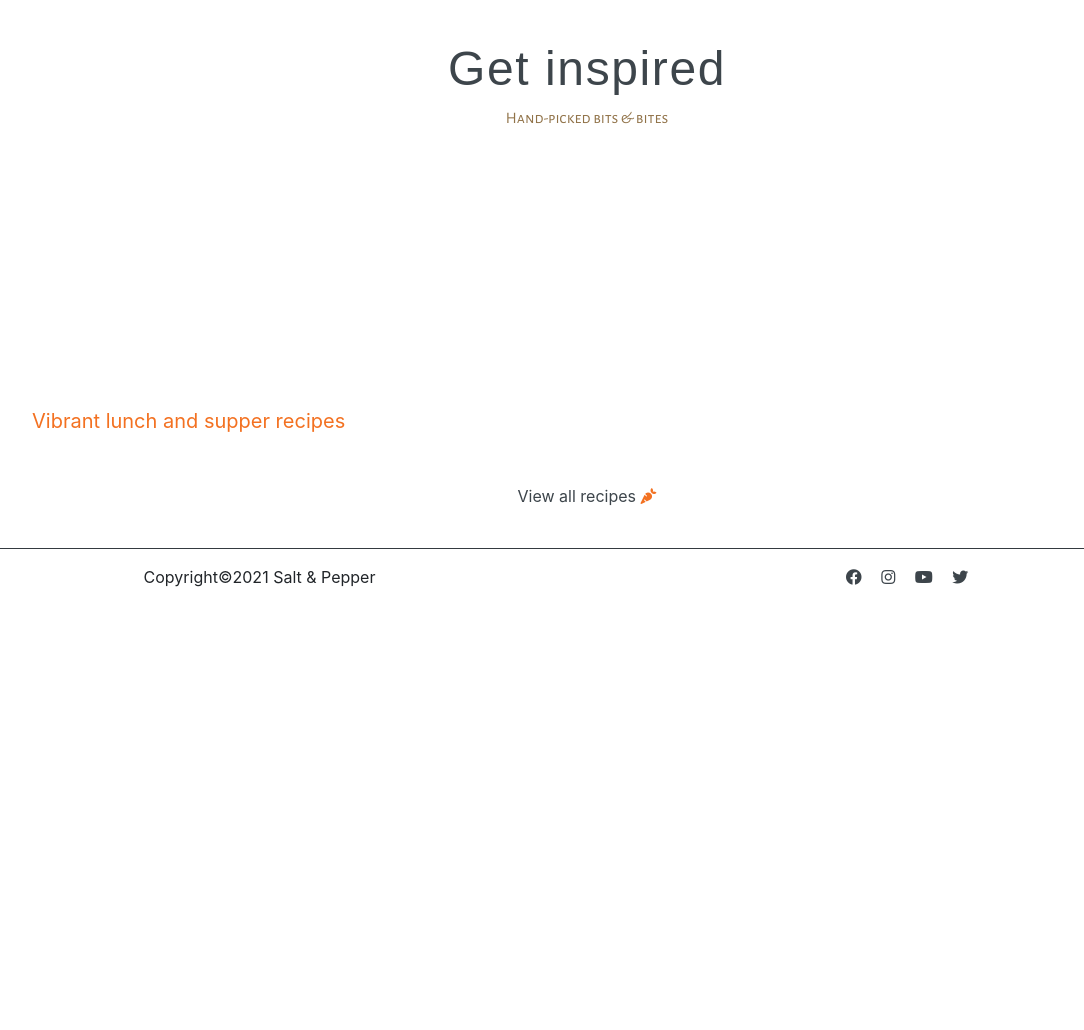
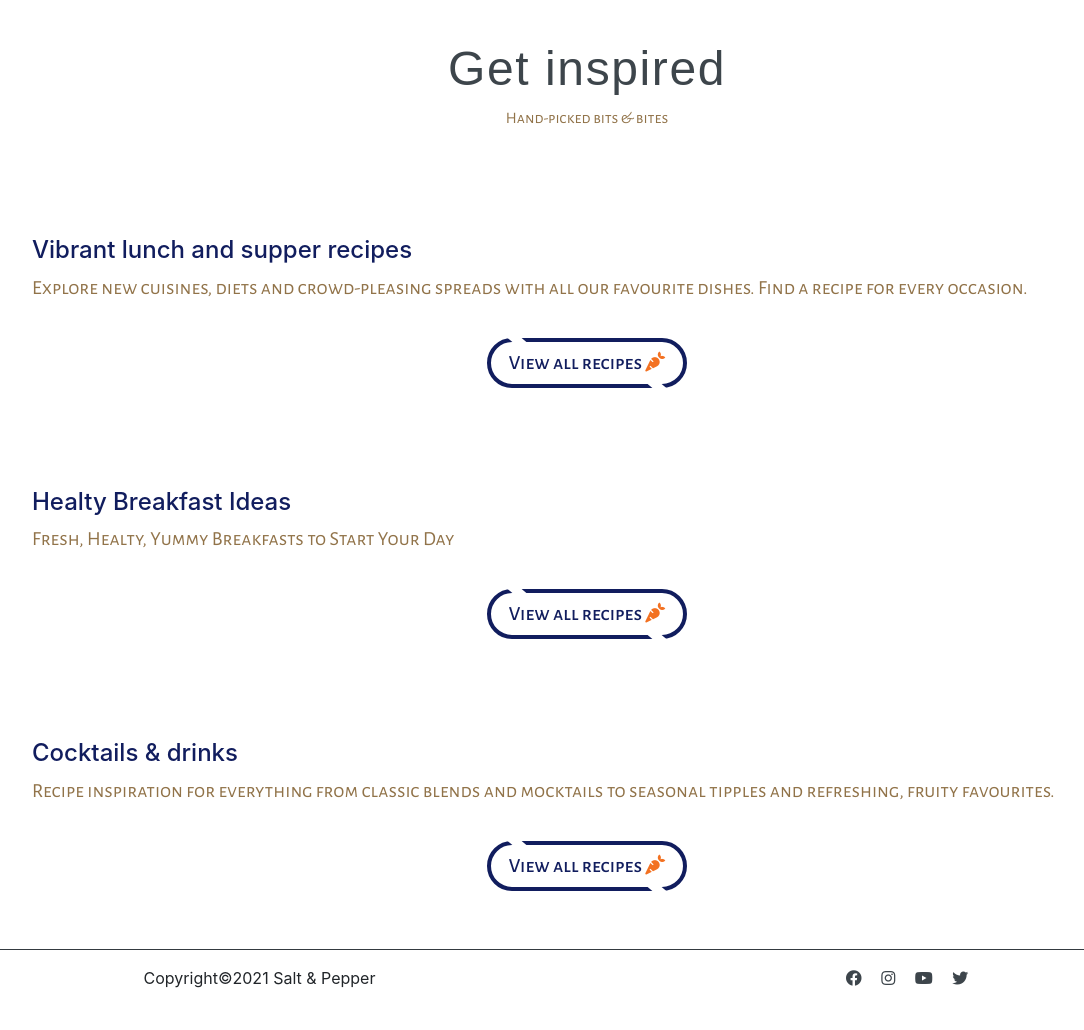
Before and after one commit to szilG/Salt-Papper, a Flask app: page / in a window 1280 px wide. Shown: the part 604-1634 px from the top of the page, without its empty margins (53-1137 px from the left). Before the commit the page ends 1191 px from the top, so only its background shows below. Run offline with Flask 2, Linux system fonts and the light colour scheme; data that the repository does not hold is empty; some libraries are stand-ins or nearby versions; some web fonts are replaced.

Commit message:
add just 3 recipes in category to home page

```diff
--- a/app.py
+++ b/app.py
@@ -21,17 +21,25 @@ app.secret_key = os.environ.get("SECRET_KEY")
 mongo = PyMongo(app)
 
 
+# HOME
 @app.route("/")
 @app.route("/home/")
 def home():
-    """To display all recipes by posted date"""
-    recipes = list(mongo.db.recipes.find().sort("_id", -1))
+    """To display 3 recipes from category by posted date"""
+    mains = mongo.db.recipes.find(
+        {"category_name": "Mains"}).sort("_id", -1).limit(3)
+    breakfasts = mongo.db.recipes.find(
+        {"category_name": "Breakfast"}).sort("_id", -1).limit(3)
+    drinks = mongo.db.recipes.find(
+        {"category_name": "Drinks"}).sort("_id", -1).limit(3)
 
     return render_template(
         "home.html",
-        recipes=recipes,)
+        recipes=recipes, mains=mains, breakfasts=breakfasts,
+        drinks=drinks)
 
 
+# RECPES
 @app.route("/recipes/<categories>")
 def recipes(categories):
     """To display recipes of that specific category by posted date"""
@@ -275,6 +283,7 @@ def delete_category(category_id):
 @app.route("/single_recipe/<recipe_id>")
 def single_recipe(recipe_id):
     recipe = mongo.db.recipes.find_one({"_id": ObjectId(recipe_id)})
+
     return render_template("single_recipe.html", recipe=recipe)
 
 
--- a/static/css/style.css
+++ b/static/css/style.css
@@ -126,34 +126,19 @@ body {
     align-items: center;
 }
 
-/*===========Register==================*/
-/* .card-panel {
-    margin-top: 5rem;
-    background: rgba(0,0,0,.8);
+.modal-title {
+    color: var(--purple-text-color);
+    font-family: var(--logo-font);
+}
+.modal-footer a {
+    text-decoration: none;
+    color: var(--purple-text-color);
+    font-family: var(--secondary-font);
 }
 
-.card-panel input, textarea{
-    color: #fff;
-
+.modal-footer a:hover {
+    color: var(--orange-color);
 }
-.card-panel h4 {
-    font-family: var(--logo-font);
-    color: var(--main-text-color);
-}
-
-.card-panel p {
-    font-family: var(--secondary-font);
-    font-weight: 400;
-}
-
-.prefix {
-    color: var(--main-text-color);
-}
-
-.input-field label {
-    font-family: var(--secondary-font);
-} */
-
 
 /*==========Home===========*/
 .carousel-item img {
@@ -219,23 +204,28 @@ body {
 }
 
 .recipe-categories {
-    margin-top: 60px;
-    padding-bottom: 40px;
+    margin-top: 30px;
+    padding-bottom: 10px;
 
 }
 
 .section-title {
-    padding-top: 100px;
+    padding-top: 10px;
     font-size: 20px;
 }
 
 .section-title a:hover {
-    color: var(--slogen-color);
+    color: var(--orange-color);
 }
 
 .section-title a {
     text-decoration: none;
-    color: var(--orange-color);
+    color: var(--purple-text-color);
+}
+
+.section-title p {
+    font-family: var(--secondary-font);
+    color: var(--gold-text-color);
 }
 
 .product {
@@ -584,6 +574,55 @@ legend {
     right: 80%;
 }
 
+/*=================btn-All-recipes==================*/
+.btn-all-recipes a {
+    text-decoration: none;
+    color: var(--navbar-color);
+}
+.btn-all-recipes {
+    width: 200px;
+    height: 50px;
+    background: none;
+    border: 4px solid;
+    border-radius: 30px;
+    color: var(--purple-text-color);
+    font-family: var(--secondary-font);
+    font-size: 20px;
+    font-weight: 500;
+    cursor: pointer;
+    position: relative;
+    margin-top: -100px;
+}
+
+.btn-all-recipes::before, .btn-all-recipes::after {
+    content: "";
+    position: absolute;
+    width: 14px;
+    height: 4px;
+    background: #fff;
+    transform: skewX(50deg);
+    transition: .4s linear;
+}
+
+.btn-all-recipes::before {
+    top: -4px;
+    left: 10%;
+}
+
+.btn-all-recipes::after {
+    bottom: -4px;
+    right: 10%;
+}
+
+.btn-all-recipes:hover::before {
+    left: 80%;
+}
+
+.btn-all-recipes:hover::after {
+    right: 80%;
+}
+/*=================================================================*/
+
 .card {
     padding: 5px;
     margin: 3rem 0 1rem 0 !important;
@@ -609,8 +648,13 @@ legend {
 
 /*=========Single recipe page===========*/
 .single-rec-cont {
-    margin-top: 4rem;
-    margin-bottom: 4rem;
+    margin-top: 6rem;
+}
+
+.recipe-header h3 {
+    color: var(--purple-text-color);
+    font-family: var(--secondary-font);
+    padding-bottom: 40px;
 }
 
 .single-rec-image  img{
@@ -646,7 +690,7 @@ legend {
 }
 
 .recipe-categories {
-    margin-top: 10rem;
+    margin-top: 5rem;
 }
 
 .recipe-categories h1 {
--- a/templates/home.html
+++ b/templates/home.html
@@ -63,46 +63,138 @@
     <p>Hand-picked bits & bites</p>
   </div>
 </div>
-
+<!--Mains-->
 <section class="container-fluid recipe-categories">
     <div class="container">
         <div class="section-title">
-            <a href="{{ url_for( 'recipes', categories = 'mains') }}">Vibrant lunch and supper recipes </a>
+          <a href="{{ url_for( 'recipes', categories = 'mains') }}"><h4>Vibrant lunch and supper recipes</h4></a>
+            <p>Explore new cuisines, diets and crowd-pleasing spreads with all our favourite dishes. Find a recipe for every occasion.</p>
         </div>
         <div class="row mt-5">
-          {% for recipe in recipes %}
+          {% for main in mains %}
           <div class="col-md-6 col-lg-4 d-flex">
             <div class="product">
-              {% if recipe.image %}
+              {% if main.image %}
             <div class="img d-flex align-items-center justify-content-center">
-              <img class=" img-fluid" src="{{ recipe.image }}" alt="{{ recipe.recipe_name }}">
+              <img class=" img-fluid" src="{{ main.image }}" alt="{{ main.recipe_name }}">
             </div>
             {% else %}
             <div class="img d-flex align-items-center justify-content-center">
-              <img class=" img-fluid" src="{{ url_for('static', filename='img/no-recipe-img.jpg') }}" alt="{{ recipe.recipe_name }}">
+              <img class=" img-fluid" src="{{ url_for('static', filename='img/no-recipe-img.jpg') }}" alt="{{ main.recipe_name }}">
             </div>
             {% endif %}
               <div class="text-center">
-                <span class="recipe-title"><a href="{{ url_for('single_recipe', recipe_id=recipe._id) }}">
-                        <h6 class="card-title"><strong>{{ recipe.recipe_name }}</strong></h6>
+
+                        <h6 class="card-title"><strong>{{ main.recipe_name }}</strong></h6>
                   </a>
                 </span>
-                <span class="recipe-description d-block"><a href="{{ url_for('single_recipe', recipe_id=recipe._id) }}">
-                  {{ recipe.description | truncate(40, true) }}</a></span>
-                <span class="recipe-category d-block">Category: {{ recipe.category_name }}</span>
-                <span class="recipe-difficulty d-block">Difficulty Level: {{ recipe.difficulty_level }}</span>
-                <span class="posted d-block">Posted by: {{ recipe.chef }} on {{ recipe.formated_date }}</span>
+
+                  {{ main.description | truncate(40, true) }}</a></span>
+                <span class="recipe-category d-block">Category: {{ main.category_name }}</span>
+                <span class="recipe-difficulty d-block">Difficulty Level: {{ main.difficulty_level }}</span>
+                <span class="posted d-block">Posted by: {{ main.chef }} on {{ main.formated_date }}</span>
               </div>
             </div>
 
           </div>
           {% endfor %}
         </div>
+
         <div class="row justify-content-center">
           <div class="col-md-4 recipe-bottom text-center">
-            <a href="{{ url_for( 'recipes', categories = 'all') }}" class="d-block">View all recipes <i class="fas fa-carrot"></i></a>
+            <button class="btn-all-recipes"><a href="{{ url_for( 'recipes', categories = 'all') }}" class="d-block">View all recipes <i class="fas fa-carrot"></i></a></button>
           </div>
         </div>
+
+</section>
+
+<!--Breakfasts-->
+<section class="container-fluid recipe-categories">
+  <div class="container">
+      <div class="section-title">
+        <a href="{{ url_for( 'recipes', categories = 'breakfast') }}"><h4>Healty Breakfast Ideas</h4></a>
+          <p>Fresh, Healty, Yummy Breakfasts to Start Your Day</p>
+      </div>
+      <div class="row mt-5">
+        {% for breakfast in breakfasts %}
+        <div class="col-md-6 col-lg-4 d-flex">
+          <div class="product">
+            {% if breakfast.image %}
+          <div class="img d-flex align-items-center justify-content-center">
+            <img class=" img-fluid" src="{{ breakfast.image }}" alt="{{ breakfast.recipe_name }}">
+          </div>
+          {% else %}
+          <div class="img d-flex align-items-center justify-content-center">
+            <img class=" img-fluid" src="{{ url_for('static', filename='img/no-recipe-img.jpg') }}" alt="{{ breakfast.recipe_name }}">
+          </div>
+          {% endif %}
+            <div class="text-center">
+
+                      <h6 class="card-title"><strong>{{ breakfast.recipe_name }}</strong></h6>
+                </a>
+              </span>
+
+                {{ breakfast.description | truncate(40, true) }}</a></span>
+              <span class="recipe-category d-block">Category: {{ breakfast.category_name }}</span>
+              <span class="recipe-difficulty d-block">Difficulty Level: {{ breakfast.difficulty_level }}</span>
+              <span class="posted d-block">Posted by: {{ breakfast.chef }} on {{ breakfast.formated_date }}</span>
+            </div>
+          </div>
+
+        </div>
+        {% endfor %}
+      </div>
+
+      <div class="row justify-content-center">
+        <div class="col-md-4 recipe-bottom text-center">
+          <button class="btn-all-recipes"><a href="{{ url_for( 'recipes', categories = 'all') }}" class="d-block">View all recipes <i class="fas fa-carrot"></i></a></button>
+        </div>
+      </div>
+
+</section>
+
+<!--Drinks-->
+<section class="container-fluid recipe-categories mb-5">
+  <div class="container">
+      <div class="section-title">
+        <a href="{{ url_for( 'recipes', categories = 'drinks') }}"><h4>Cocktails & drinks</h4></a>
+          <p>Recipe inspiration for everything from classic blends and mocktails to seasonal tipples and refreshing, fruity favourites.</p>
+      </div>
+      <div class="row mt-5">
+        {% for drink in drinks %}
+        <div class="col-md-6 col-lg-4 d-flex">
+          <div class="product">
+            {% if drink.image %}
+          <div class="img d-flex align-items-center justify-content-center">
+            <img class=" img-fluid" src="{{ drink.image }}" alt="{{ drink.recipe_name }}">
+          </div>
+          {% else %}
+          <div class="img d-flex align-items-center justify-content-center">
+            <img class=" img-fluid" src="{{ url_for('static', filename='img/no-recipe-img.jpg') }}" alt="{{ drink.recipe_name }}">
+          </div>
+          {% endif %}
+            <div class="text-center">
+
+                      <h6 class="card-title"><strong>{{ drink.recipe_name }}</strong></h6>
+                </a>
+              </span>
+
+                {{ drink.description | truncate(40, true) }}</a></span>
+              <span class="recipe-category d-block">Category: {{ drink.category_name }}</span>
+              <span class="recipe-difficulty d-block">Difficulty Level: {{ drink.difficulty_level }}</span>
+              <span class="posted d-block">Posted by: {{ drink.chef }} on {{ drink.formated_date }}</span>
+            </div>
+          </div>
+
+        </div>
+        {% endfor %}
+      </div>
+
+      <div class="row justify-content-center">
+        <div class="col-md-4 recipe-bottom text-center">
+          <button class="btn-all-recipes"><a href="{{ url_for( 'recipes', categories = 'all') }}" class="d-block">View all recipes <i class="fas fa-carrot"></i></a></button>
+        </div>
+      </div>
 
 </section>
 
```
